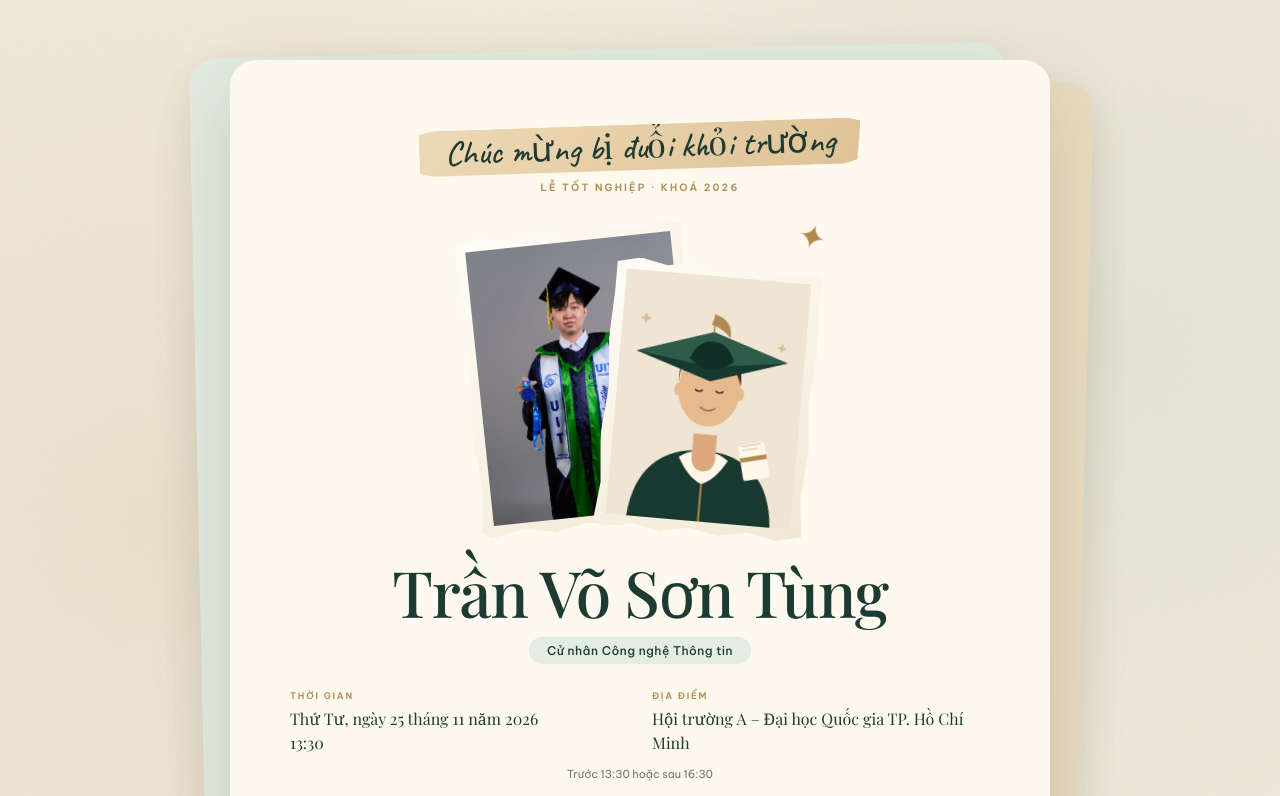
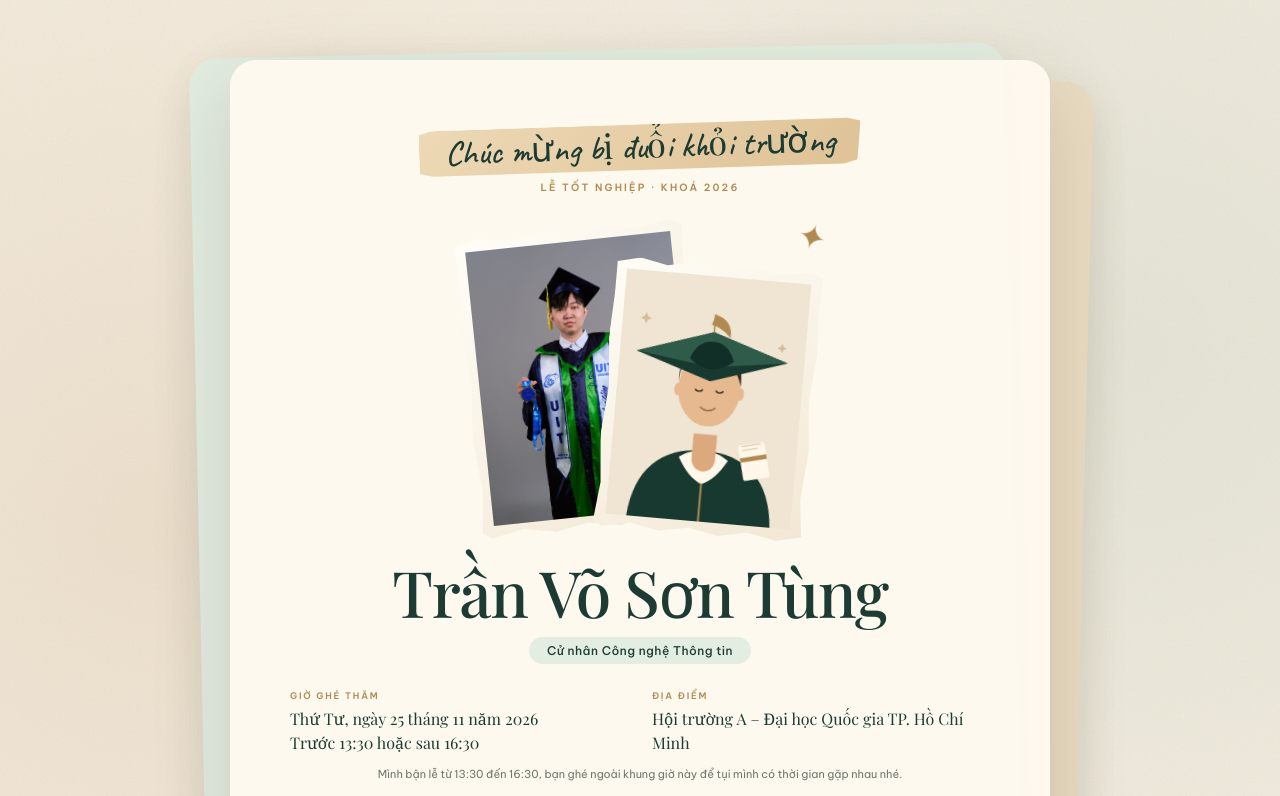
Before and after one commit to sontungexpt/graduation-card, a website: page index.html in a window 1280 px wide. Shown: the top 796 px of the page. Drawn offline with nearby package versions, Linux system fonts and the light colour scheme; a web font is replaced by a local one.

Commit message:
content: clarify visiting hours around ceremony

```diff
--- a/index.html
+++ b/index.html
@@ -37,8 +37,8 @@
       <!-- Two-column event date & venue -->
       <section class="event-grid" aria-label="Thông tin sự kiện">
         <div class="event-item">
-          <span class="event-label">Thời gian</span>
-          <p class="event-value"><span id="dateDisplay">Thứ Tư, ngày 25 tháng 11 năm 2026</span><br /><span id="timeDisplay">13:30</span></p>
+          <span class="event-label">Giờ ghé thăm</span>
+          <p class="event-value"><span id="dateDisplay">Thứ Tư, ngày 25 tháng 11 năm 2026</span><br /><span id="timeDisplay">Trước 13:30 hoặc sau 16:30</span></p>
         </div>
         <div class="event-item">
           <span class="event-label">Địa điểm</span>
@@ -46,7 +46,7 @@
         </div>
       </section>
 
-      <p class="micro" id="timeNote">Trước 13:30 hoặc sau 16:30</p>
+      <p class="micro" id="timeNote">Mình bận lễ từ 13:30 đến 16:30, bạn ghé ngoài khung giờ này để tụi mình có thời gian gặp nhau nhé.</p>
 
       <!-- Contact pill badges -->
       <div class="hero-contact">
--- a/invite.config.js
+++ b/invite.config.js
@@ -13,18 +13,18 @@ window.INVITE = {
   gradPhoto: "assets/graduate-photo.svg",
   entrancePhoto: "assets/placeholder-gate.svg",
 
-  // Thời gian thực cho đếm ngược và "Lưu vào lịch".
+  // Thời gian thực cho đếm ngược và "Lưu vào lịch" (mốc bắt đầu lễ).
   event: {
     // Ngày: "DD/MM/YYYY" (vd "25/11/2026") hoặc "YYYY-MM-DD"
     date: "25/11/2026",
-    // Giờ 24h: "HH:mm" (vd "13:30", "08:00")
+    // Giờ 24h (mốc bắt đầu lễ): "HH:mm" (vd "13:30", "08:00")
     time: "13:30",
     // Múi giờ/lệch UTC: "±HH:MM" (mặc định "+07:00" nếu bỏ trống)
     timezone: "+07:00",
   },
   dateDisplay: "Thứ Tư, ngày 25 tháng 11 năm 2026",
-  timeDisplay: "13:30",
-  timeNote: "Trước 13:30 hoặc sau 16:30",
+  timeDisplay: "Trước 13:30 hoặc sau 16:30",
+  timeNote: "Mình bận lễ từ 13:30 đến 16:30, bạn ghé ngoài khung giờ này để tụi mình có thời gian gặp nhau nhé.",
 
   venue: "Hội trường A – Đại học Quốc gia TP. Hồ Chí Minh",
   address: "Linh Trung, Thủ Đức, TP. Hồ Chí Minh",
```
